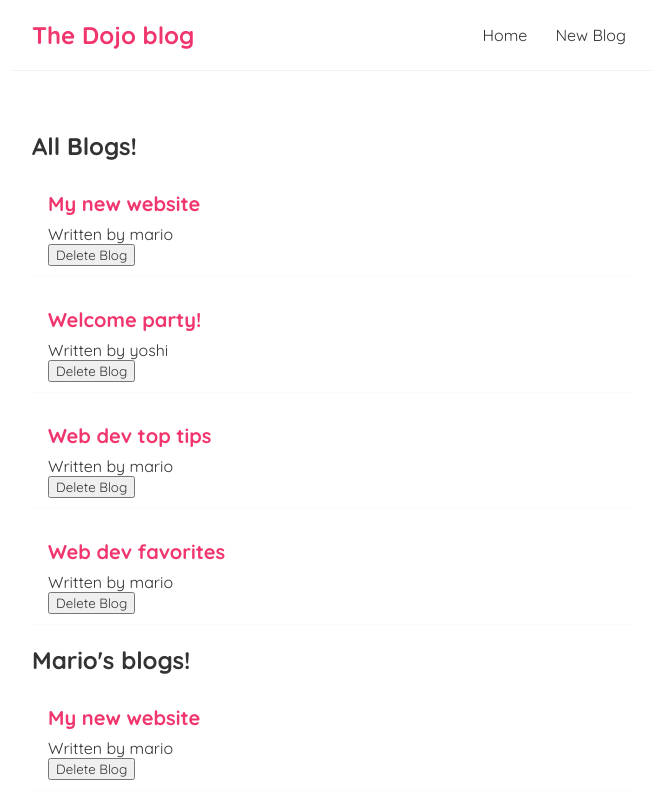
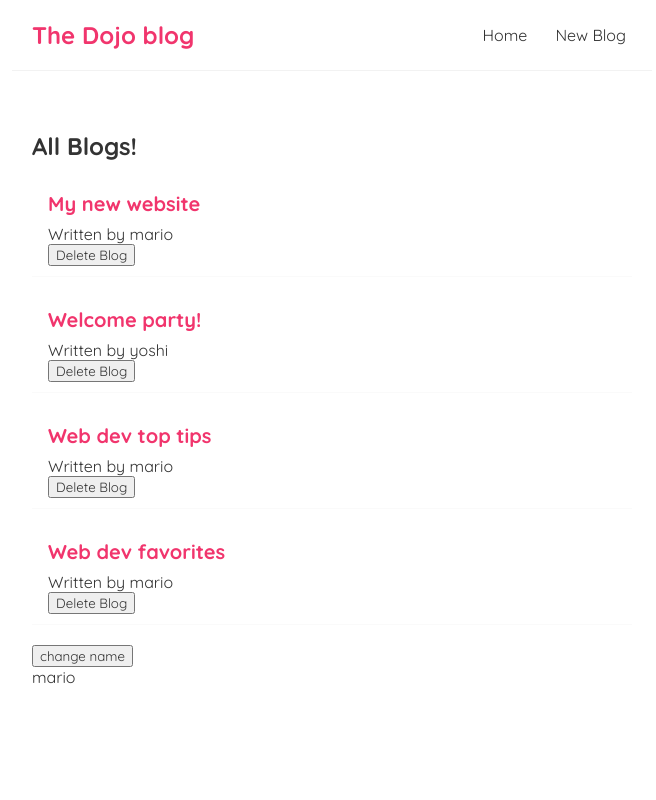
Before and after one commit to otondi-willis/Dojo-Blog, a React (Create React App) app: page / in a window 1280 px wide. Shown: the top 800 px of the page, without its empty margins (308-964 px from the left). Built offline with nearby package versions, Linux system fonts and the light colour scheme.

Commit message:
use Effect dependencies

```diff
--- a/src/Home.js
+++ b/src/Home.js
@@ -9,17 +9,22 @@
         {title:'Web dev favorites', body: 'lorem ipsum...', author:'mario', id:4}
 
     ]);
+
+    const [name, setName] = useState('mario');
+
     const handleDelete = (id)=>{
         const newBlogs = blogs.filter(blog => blog.id !== id);
         setBlogs(newBlogs);
     }
     useEffect(()=>{
         console.log('use effect ran');
-    });
+        console.log(blogs);
+    },[]);
     return (
         <div className="home">
             <BlogList blogs={blogs} title="All Blogs!" handleDelete={handleDelete}/>
-            <BlogList blogs={blogs.filter((blog)=>blog.author==='mario')} title="Mario's blogs!"/>
+            <button onClick={()=>{setName('luigi')}}>change name</button>
+            <p>{ name }</p>
         </div>
      );
 }
```
